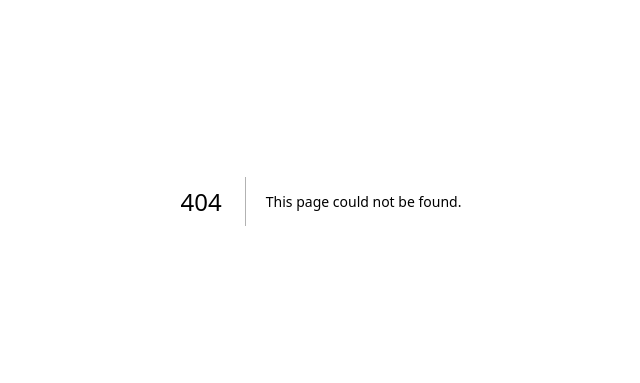
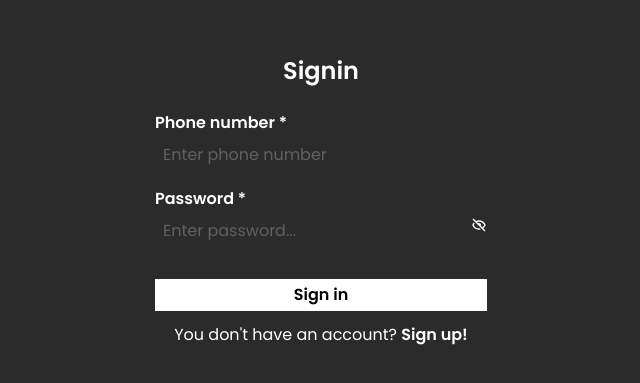
Before and after one commit to Kaliuzhnyi-Nazariy/coffee_shop, a Next.js app: page /auth/signin in a window 1280 px wide. Before the commit this address had no page. Shown: the part 199-582 px from the top of the page, without its empty margins (319-959 px from the left). Built offline with nearby package versions, Linux system fonts and the light colour scheme.

Commit message:
signin page

```diff
--- /dev/null
+++ b/src/app/auth/signin/page.tsx
@@ -0,0 +1,12 @@
+import Signin from "@/app/components/auth/Signin";
+import React from "react";
+
+const page = () => {
+  return (
+    <div>
+      <Signin></Signin>
+    </div>
+  );
+};
+
+export default page;
--- /dev/null
+++ b/src/app/components/auth/Signin.tsx
@@ -0,0 +1,126 @@
+"use client";
+
+import React, { useState } from "react";
+import InputField from "./InputField";
+import Link from "next/link";
+import { BiHide, BiShow } from "react-icons/bi";
+import { useAppDispatch } from "@/app/redux/hooks";
+import { LogUser } from "@/app/redux/user/typesAndInterfaces";
+import { useSelector } from "react-redux";
+import { userError, userLoading } from "@/app/redux/user/selectors";
+import { useRouter } from "next/navigation";
+import { signIn } from "@/app/redux/user/authOperations";
+import toast from "react-hot-toast";
+
+const Signin = () => {
+  const dispatch = useAppDispatch();
+  const [showPassword, setShowPassword] = useState(false);
+  const [redirectLoading, setRedirectingLoading] = useState(false);
+
+  const [values, setValues] = useState<LogUser>({
+    phoneNumber: "",
+    password: "",
+  });
+
+  const handleChange = (event: React.ChangeEvent<HTMLInputElement>) => {
+    setValues({ ...values, [event.target.name]: event.target.value });
+  };
+  const error = useSelector(userError);
+  const router = useRouter();
+
+  const submitFn = async () => {
+    if (!values.password || !values.phoneNumber) return;
+    try {
+      const res = await dispatch(signIn(values)).unwrap();
+
+      toast.success(`Welcome, ${res.name || "User"}!`);
+
+      setRedirectingLoading(true);
+      await router.push("/home");
+      // eslint-disable-next-line @typescript-eslint/no-unused-vars
+    } catch (error: unknown) {
+      toast.error("Wrong credentials");
+    }
+  };
+
+  const isLoading = useSelector(userLoading);
+
+  const hoverAndActiveStyles =
+    "hover:border-white hover:bg-transparent hover:text-white active:border-white active:bg-transparent active:text-white";
+
+  return (
+    <div className="flex flex-col items-center justify-center px-5 bg-[#2B2B2B] h-[100vh] text-white">
+      <h3 className="mb-6 text-2xl">Signin</h3>
+      <form
+        onSubmit={(e) => {
+          e.preventDefault();
+          submitFn();
+        }}
+        className="flex flex-col gap-4"
+      >
+        <InputField
+          name="phoneNumber"
+          onChange={(e) => handleChange(e)}
+          placeholder="Enter phone number"
+          label="Phone number"
+          necessary={true}
+        />
+        <div className="relative">
+          <InputField
+            name="password"
+            type={showPassword ? "text" : "password"}
+            onChange={(e) => handleChange(e)}
+            label="Password"
+            necessary={true}
+          />
+          <button
+            type="button"
+            className="absolute right-0 top-1/2"
+            onClick={() => {
+              setShowPassword(!showPassword);
+            }}
+          >
+            {showPassword ? <BiShow /> : <BiHide />}
+          </button>
+        </div>
+
+        <button
+          type="submit"
+          className={`text-black font-semibold border-[1] border-transparent bg-white py-1 ${hoverAndActiveStyles} mt-4`}
+        >
+          {isLoading ? "Loading..." : "Sign in"}
+        </button>
+      </form>
+      <Link href={"/auth/signup"} className="mt-3">
+        You don{"'"}t have an account? <b>Sign up!</b>
+      </Link>
+      {error ? (
+        <>
+          <h3 className="font-semibold mt-3">Errors: </h3>
+          {Array.isArray(error) ? (
+            <ul className="px-5 w-[260px] list-disc text-[12px]">
+              {error.map((err) => {
+                return <li key={err}>{err}</li>;
+              })}
+            </ul>
+          ) : (
+            <p>{error}</p>
+          )}
+        </>
+      ) : (
+        <></>
+      )}
+      {isLoading || redirectLoading ? (
+        <div className="fixed w-full h-full bg-black/60">
+          <p className="absolute top-1/2 right-1/2 translate-x-1/2 font-semibold">
+            Loading...
+          </p>
+        </div>
+      ) : (
+        <></>
+      )}
+    </div>
+  );
+};
+
+export default Signin;
```
